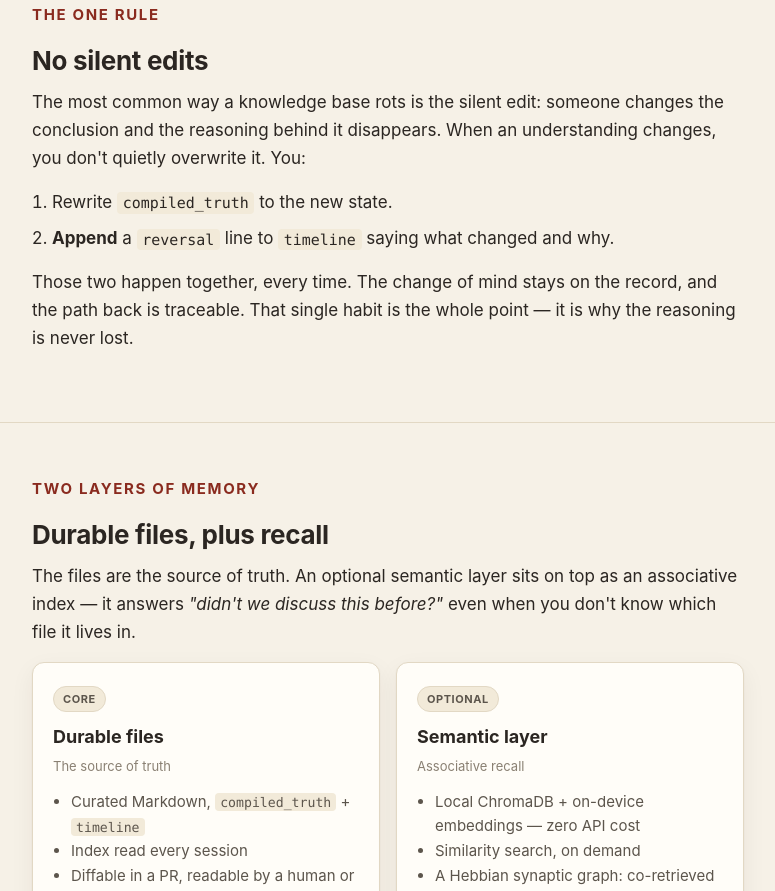
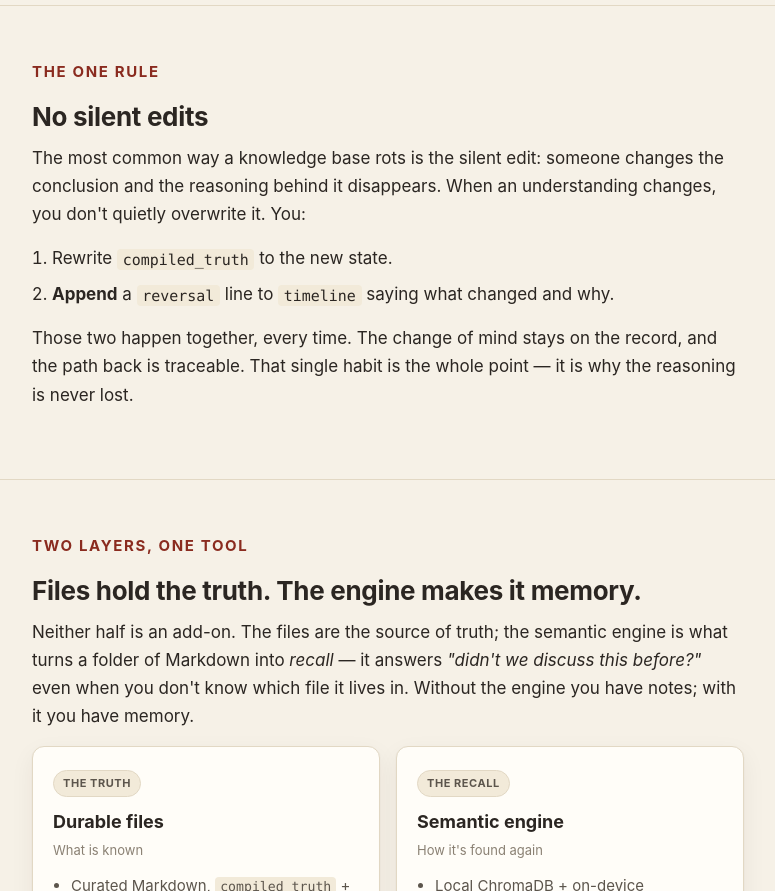
Before and after one commit to jeferson-guedes/Palimpsesto, a plain HTML site: page docs/index.html in a window 1280 px wide. Shown: the part 1909-2800 px from the top of the page, without its empty margins (252-1027 px from the left). Drawn offline with Linux system fonts and the light colour scheme.

Commit message:
refactor: the semantic engine is core, not optional; add uninstall
The ChromaDB store + Hebbian synaptic graph is what makes Palimpsesto a memory
rather than a folder of notes — reframe it as core across README, docs, and the
semantic README. setup.sh now provisions the engine by default (--no-semantic
opts out) and gains --uninstall (removes skill links + venv, keeps memories
unless --purge).

```diff
--- a/docs/index.html
+++ b/docs/index.html
@@ -150,7 +150,7 @@
     <h2>The problem</h2>
     <p class="lead">You spend a session settling something real — why Markdown over SQLite, why option B is out, what <em>done</em> means for this version. The reasoning is good, the call is made.</p>
     <p>Then the session ends. Open a fresh one tomorrow, switch machines, move from one agent to another — and it asks the same questions again. The model isn't weak. It just never had anywhere durable to put the conclusion. The work survives as code; the <em>why</em> evaporates into a chat log nobody reopens.</p>
-    <p>Palimpsesto gives a project a durable memory: plain Markdown that lives in the repo and outlives every session. It is <strong>convention-first</strong> — nothing to stand up before you start, no runtime, no CLI required. An agent learns how it works by reading one file.</p>
+    <p>Palimpsesto gives a project a durable memory: plain Markdown that holds the truth, and a local engine — <strong>ChromaDB + a synaptic graph</strong> — that recalls it. On-device embeddings, no API calls, no vendor: it runs on your machine and lives in your repo. The writing is convention-first (no CLI to hand-edit memory); the recall is powered by the engine.</p>
   </div>
 </section>
 
@@ -200,25 +200,25 @@ human-readable, no migration story. Parsed at boot; no DB dependency.
 
 <section>
   <div class="wrap">
-    <h2>Two layers of memory</h2>
-    <h3>Durable files, plus recall</h3>
-    <p>The files are the source of truth. An optional semantic layer sits on top as an associative index — it answers <em>"didn't we discuss this before?"</em> even when you don't know which file it lives in.</p>
+    <h2>Two layers, one tool</h2>
+    <h3>Files hold the truth. The engine makes it memory.</h3>
+    <p>Neither half is an add-on. The files are the source of truth; the semantic engine is what turns a folder of Markdown into <em>recall</em> — it answers <em>"didn't we discuss this before?"</em> even when you don't know which file it lives in. Without the engine you have notes; with it you have memory.</p>
     <div class="layers">
       <div class="card">
-        <span class="pill">core</span>
+        <span class="pill">the truth</span>
         <h4 style="margin-top:10px">Durable files</h4>
-        <p class="role">The source of truth</p>
+        <p class="role">What is known</p>
         <ul>
           <li>Curated Markdown, <code>compiled_truth</code> + <code>timeline</code></li>
           <li>Index read every session</li>
           <li>Diffable in a PR, readable by a human or <code>grep</code></li>
-          <li>Stands alone — no dependencies</li>
+          <li>Written by convention — no CLI needed</li>
         </ul>
       </div>
       <div class="card">
-        <span class="pill">optional</span>
-        <h4 style="margin-top:10px">Semantic layer</h4>
-        <p class="role">Associative recall</p>
+        <span class="pill">the recall</span>
+        <h4 style="margin-top:10px">Semantic engine</h4>
+        <p class="role">How it's found again</p>
         <ul>
           <li>Local ChromaDB + on-device embeddings — zero API cost</li>
           <li>Similarity search, on demand</li>
@@ -227,7 +227,7 @@ human-readable, no migration story. Parsed at boot; no DB dependency.
         </ul>
       </div>
     </div>
-    <p class="muted" style="margin-top:18px; font-size:15px">Nothing leaves your machine, and no memory is ever committed to the repo. The store is plain files; any agent that can read them — or call an MCP tool — can use it.</p>
+    <p class="muted" style="margin-top:18px; font-size:15px">It all runs on your machine — nothing leaves it, no API calls, no vendor. The truth is plain files in git; the engine is local. The memory belongs to you, not to a model.</p>
   </div>
 </section>
 
@@ -250,7 +250,7 @@ cd Palimpsesto
   <div class="wrap">
     <h2>Not this</h2>
     <p><strong>A rules file (CLAUDE.md / AGENTS.md).</strong> Great for standing instructions. Palimpsesto is structured, addressable knowledge with an audit trail — a different job. Use both.</p>
-    <p><strong>A vector store or hosted memory.</strong> Those are runtimes over your knowledge. Palimpsesto is the substrate: plain files in git. Put a runtime on top if you want; the knowledge still belongs to the repo.</p>
+    <p><strong>A hosted memory service.</strong> A vendor's vector store or a model's built-in memory is a runtime you don't own. Palimpsesto's engine runs locally and its truth is plain files in git — the memory belongs to you, not to a model or a vendor.</p>
     <p><strong>Chat history.</strong> History is the process. A memory is the conclusion — the handful of judgments you'll need again.</p>
   </div>
 </section>
```
Also changed, not shown: 3 other files.
